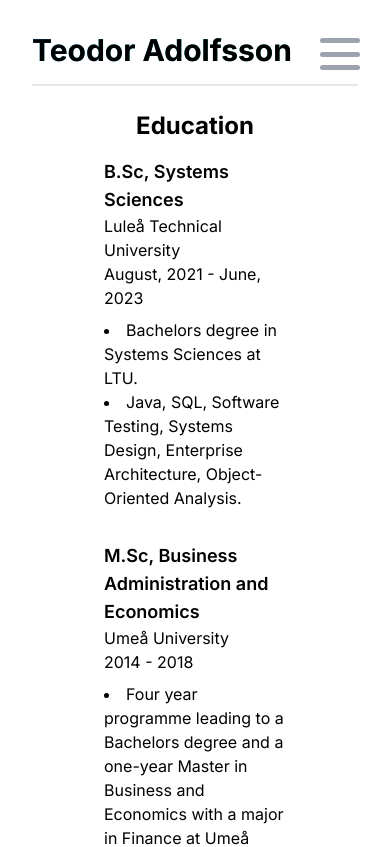
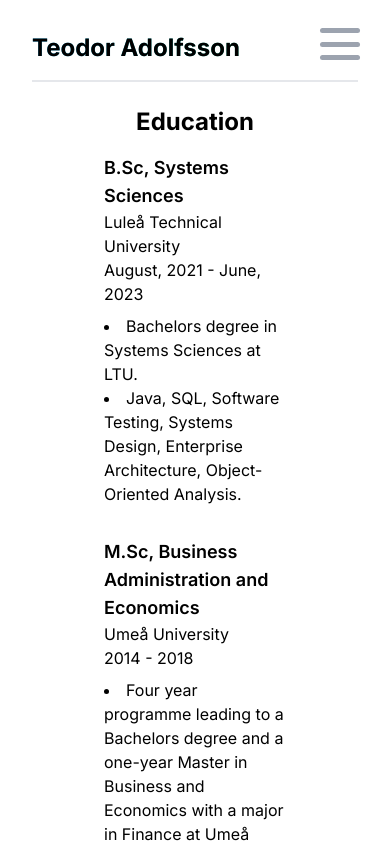
Before and after one commit to Teddy-94/personal-website, a Next.js app: page /cv in a window 390 px wide. Shown: the top 847 px of the page. Built offline with nearby package versions, Linux system fonts and the light colour scheme.

Commit message:
styling cv

```diff
--- a/src/app/cv/page.tsx
+++ b/src/app/cv/page.tsx
@@ -7,7 +7,7 @@
 const Cv = () => {
   return (
     <div className="h-full gap-2">
-      <div className="container mx-auto my-auto grid h-full grid-cols-1 gap-4 xl:grid-cols-2">
+      <div className="container mx-auto my-auto grid h-full grid-cols-1 gap-4 lg:grid-cols-2">
         <Education />
         <Work />
       </div>
--- a/src/components/menuButton.tsx
+++ b/src/components/menuButton.tsx
@@ -13,7 +13,7 @@
   return (
     <div className="relative lg:hidden">
       <button
-        className="flex h-11 w-11 flex-col justify-between rounded-md bg-white p-1.5 focus:outline-none"
+        className="mt-[-10px] flex h-11 w-11 flex-col justify-between rounded-md bg-white p-1.5 focus:outline-none"
         onClick={toggleMenu}
       >
         <div
--- a/src/components/topbar.tsx
+++ b/src/components/topbar.tsx
@@ -9,7 +9,7 @@
   return (
     <div className="inline-flex w-full justify-between border-b-2">
       <h1
-        className={`mb-4 text-3xl font-bold ${textGradientOnHover} xl:text-5xl`}
+        className={`mb-4 text-2xl font-bold ${textGradientOnHover} xl:text-3xl`}
       >
         <Link href="/" target="_self">
           Teodor Adolfsson
```
